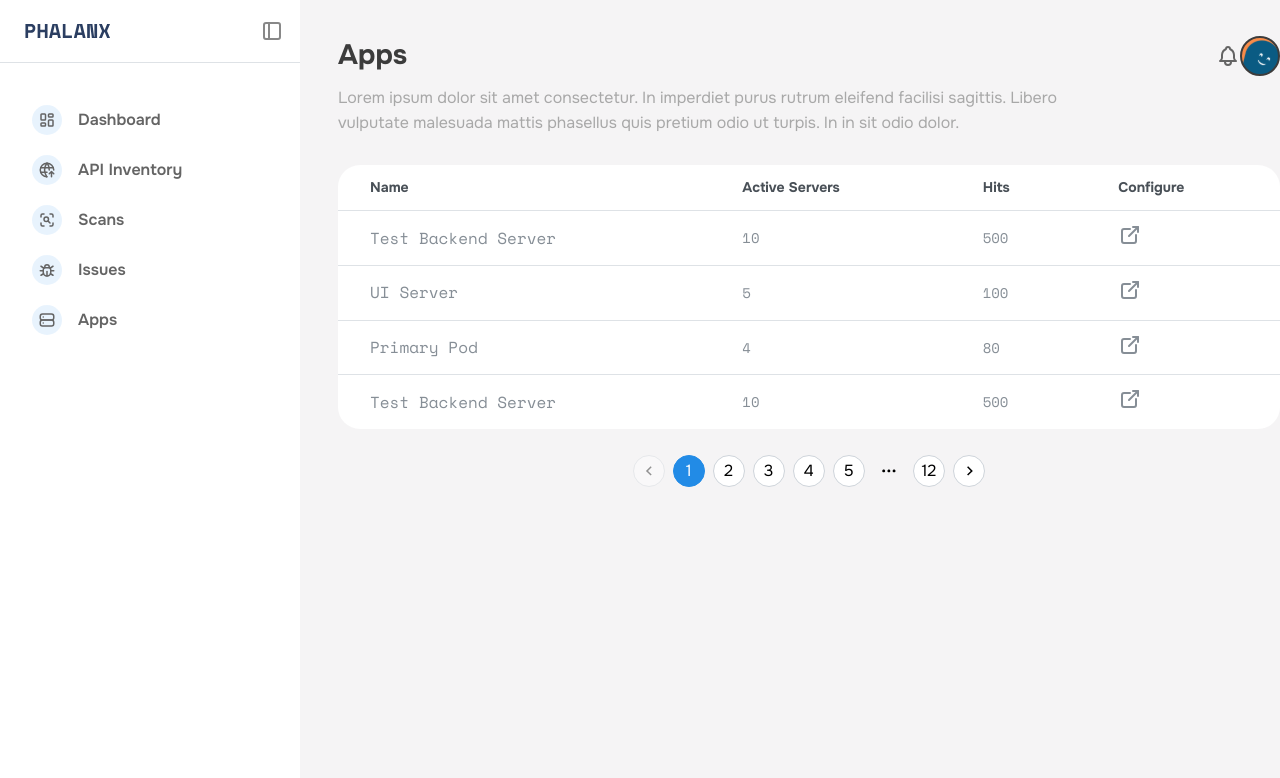
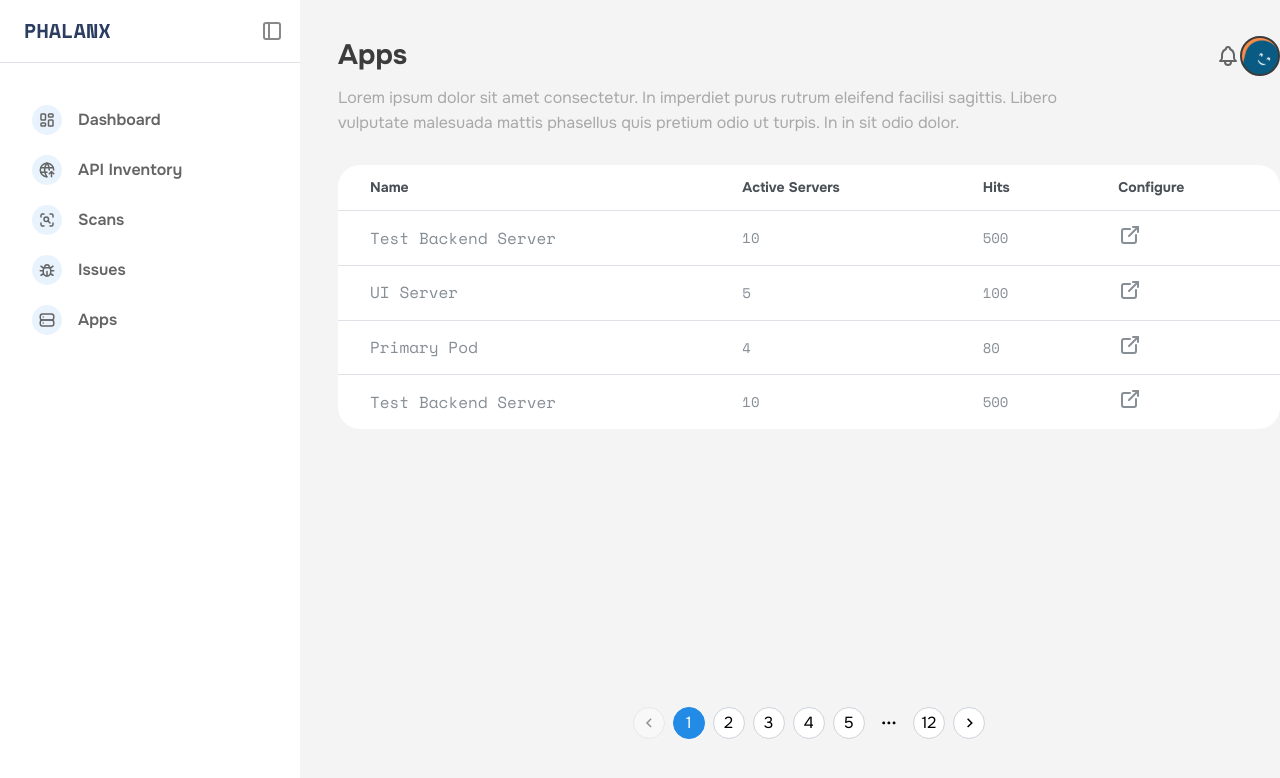
Before and after one commit to phalanxAPI/dashboard, a Next.js app: page /apps in a window 1280 px wide. Shown: the top 778 px of the page. Built offline with nearby package versions, Linux system fonts and the light colour scheme.

Commit message:
feat: fix styles issues

```diff
--- a/components/apiInventory/dataTable.tsx
+++ b/components/apiInventory/dataTable.tsx
@@ -131,7 +131,7 @@ export function APIInventoryDataTable() {
         </Table.Td>
         <Table.Td>
           <Checkbox
-            checked
+            checked={element.verified}
             styles={() => ({
               input: {
                 borderRadius: '100%',
@@ -143,7 +143,8 @@ export function APIInventoryDataTable() {
         </Table.Td>
         <Table.Td>
           <Checkbox
-            checked={false}
+            color="#E6A322"
+            checked={element.depreciated}
             styles={() => ({
               input: {
                 borderRadius: '100%',
--- a/components/apps/dataTable.tsx
+++ b/components/apps/dataTable.tsx
@@ -1,4 +1,4 @@
-import { Table, Pagination, Text } from '@mantine/core';
+import { Table, Pagination, Text, Flex } from '@mantine/core';
 import { useRouter } from 'next/navigation';
 import { IconExternalLink } from '@tabler/icons-react';
 import { monoFont } from '@/app/fonts';
@@ -60,13 +60,18 @@ export function AppsDataTable() {
     );
   });
   return (
-    <div style={{ maxWidth: '1024px', marginBottom: '60px' }}>
+    <Flex
+      style={{
+        maxWidth: '1024px',
+        marginBottom: '60px',
+      }}
+      direction="column"
+    >
       <Table
         mah={636}
         horizontalSpacing="xl"
         verticalSpacing="sm"
         bgcolor="#ffffff"
-        mt={27}
         mb={26}
         style={{
           borderRadius: 22,
@@ -83,7 +88,15 @@ export function AppsDataTable() {
         </Table.Thead>
         <Table.Tbody>{rows}</Table.Tbody>
       </Table>
-      <Pagination total={12} style={{ display: 'flex', justifyContent: 'center' }} />
-    </div>
+      <Flex align="center" justify="center">
+        <Pagination
+          total={12}
+          style={{
+            position: 'absolute',
+            bottom: '61px',
+          }}
+        />
+      </Flex>
+    </Flex>
   );
 }
--- a/components/scans/dataTable.tsx
+++ b/components/scans/dataTable.tsx
@@ -1,4 +1,4 @@
-import { Table, Pagination, Badge } from '@mantine/core';
+import { Table, Pagination, Badge, Flex } from '@mantine/core';
 import { IconExternalLink } from '@tabler/icons-react';
 import { monoFont } from '@/app/fonts';
 
@@ -116,7 +116,7 @@ export function ScansDataTable() {
     );
   });
   return (
-    <div style={{ maxWidth: '1024px', marginBottom: '60px' }}>
+    <Flex style={{ maxWidth: '1024px', marginBottom: '60px' }} direction="column">
       <Table
         mah={636}
         horizontalSpacing="xl"
@@ -142,6 +142,6 @@ export function ScansDataTable() {
         <Table.Tbody>{rows}</Table.Tbody>
       </Table>
       <Pagination total={12} style={{ display: 'flex', justifyContent: 'center' }} />
-    </div>
+    </Flex>
   );
 }
```
